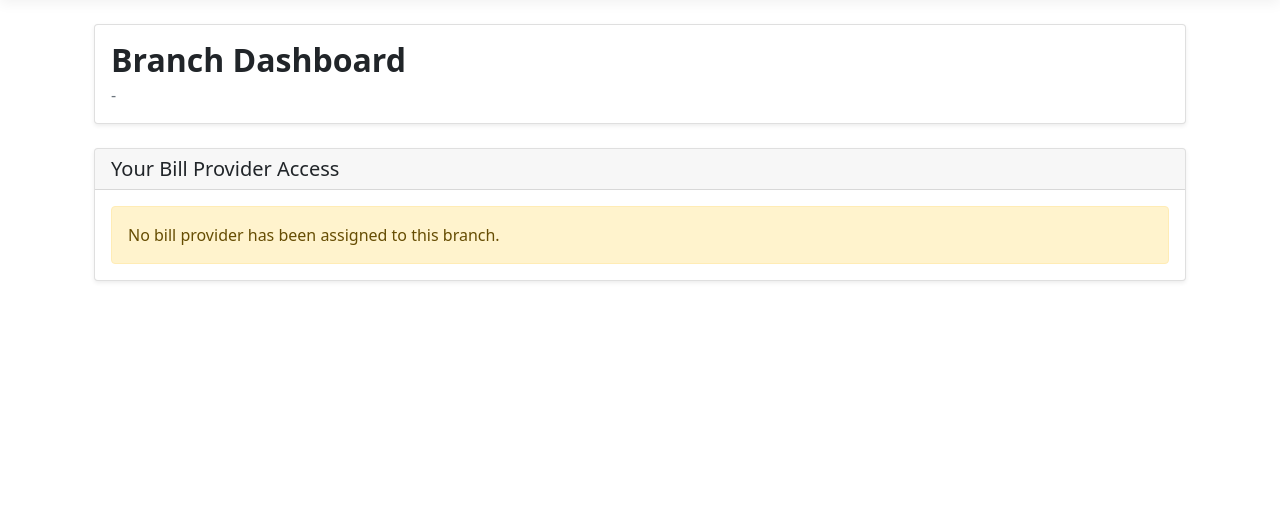
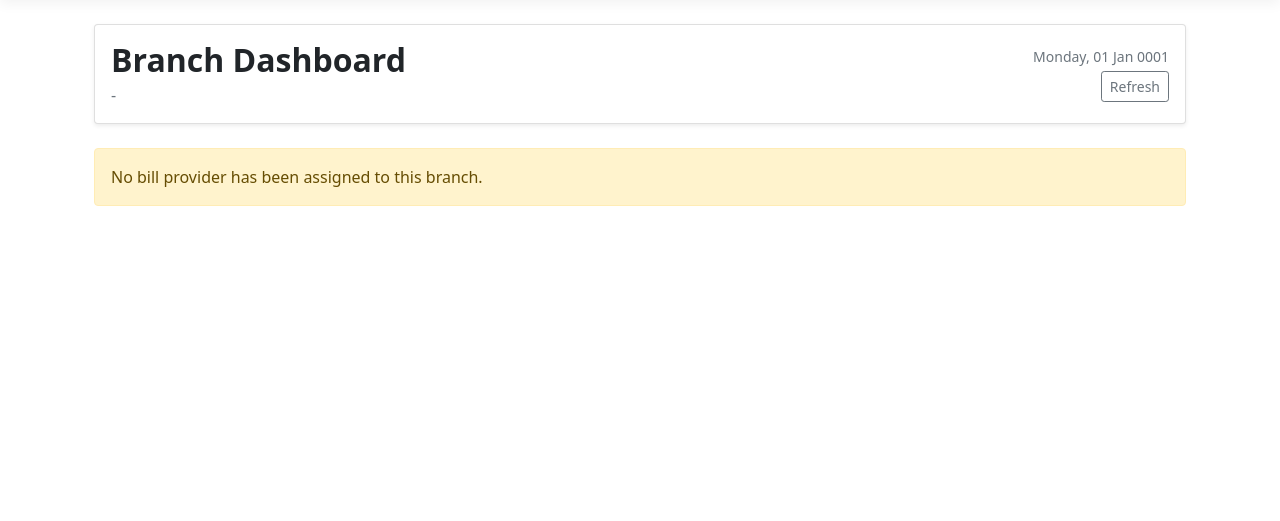
Before and after one commit to afrozaop/BillCollection, an ASP.NET Core app: template BillCollection/Views/Branch/Index.cshtml in a window 1280 px wide. Shown: the part 57-578 px from the top of the page. Run offline with ASP.NET Core 8, Linux system fonts and the light colour scheme; the template is opened without the code that fills it, so the values that code supplies are empty; style sheets or scripts are compiled from the project's sources.

Commit message:
Updated project

```diff
--- a/BillCollection/Interfaces/IBranchService.cs
+++ b/BillCollection/Interfaces/IBranchService.cs
@@ -1,4 +1,5 @@
 using BillCollection.Models;
+using BillCollection.ViewModels;
 
 namespace BillCollection.Interfaces
 {
@@ -10,5 +11,10 @@ namespace BillCollection.Interfaces
         Task<List<BranchBillProvider>>
             GetAssignedProvidersAsync(
                 int branchId);
+
+        /// <summary>Provider-wise summary for the branch dashboard (null = branch not found).</summary>
+        Task<BranchDashboardViewModel?>
+            GetDashboardAsync(
+                int branchId);
     }
 }
--- a/BillCollection/Views/Branch/Index.cshtml
+++ b/BillCollection/Views/Branch/Index.cshtml
@@ -1,116 +1,129 @@
-@model IEnumerable<BillCollection.Models.BranchBillProvider>
+@model BillCollection.ViewModels.BranchDashboardViewModel
 
 @{
     ViewData["Title"] = "Branch Dashboard";
-    var branch = ViewBag.Branch as BillCollection.Models.Branch;
 }
 
 <div class="container mt-4">
 
-    <!-- Branch Header -->
+    <!-- Branch header -->
     <div class="card shadow-sm mb-4">
-
-        <div class="card-body">
-
-            <h2 class="fw-bold mb-1">
-                Branch Dashboard
-            </h2>
-
-            <p class="text-muted mb-0">
-                @branch?.BranchCode - @branch?.Name
-            </p>
-
+        <div class="card-body d-flex flex-wrap justify-content-between align-items-center gap-2">
+            <div>
+                <h2 class="fw-bold mb-1">Branch Dashboard</h2>
+                <p class="text-muted mb-0">@Model.Branch.BranchCode - @Model.Branch.Name</p>
+            </div>
+            <div class="text-end">
+                <div class="text-muted small">@Model.Today.ToString("dddd, dd MMM yyyy")</div>
+                <a asp-action="Index" class="btn btn-sm btn-outline-secondary mt-1">Refresh</a>
+            </div>
+        </div>
     </div>
 
+    @if (!Model.Providers.Any())
+    {
+        <div class="alert alert-warning">No bill provider has been assigned to this branch.</div>
+    }
+    else
+    {
+        <!-- Totals over all providers -->
+        <div class="row g-3 mb-4">
+            <div class="col-md-4">
+                <div class="card shadow-sm h-100 border-success">
+                    <div class="card-body">
+                        <div class="text-muted">Today's collection</div>
+                        <div class="fs-3 fw-bold text-success">Tk @Model.TodayAmount.ToString("N2")</div>
+                        <div>@Model.TodayCount bill(s)</div>
+                    </div>
+                </div>
+            </div>
+            <div class="col-md-4">
+                <div class="card shadow-sm h-100">
+                    <div class="card-body">
+                        <div class="text-muted">This month</div>
+                        <div class="fs-3 fw-bold">Tk @Model.MonthAmount.ToString("N2")</div>
+                        <div>@Model.MonthCount bill(s)</div>
+                    </div>
+                </div>
+            </div>
+            <div class="col-md-4">
+                <div class="card shadow-sm h-100 @(Model.AttentionCount > 0 ? "border-danger" : "")">
+                    <div class="card-body">
+                        <div class="text-muted">Needs attention</div>
+                        <div class="fs-3 fw-bold @(Model.AttentionCount > 0 ? "text-danger" : "text-success")">@Model.AttentionCount</div>
+                        <div>@(Model.AttentionCount > 0 ? "payment(s) waiting, pending or in dispute" : "everything is settled")</div>
+                    </div>
+                </div>
+            </div>
         </div>
 
+        <h5 class="mb-3">Provider-wise summary</h5>
 
-    <!-- Provider Access -->
-    <div class="card shadow-sm">
+        <div class="row g-3">
+            @foreach (var p in Model.Providers)
+            {
+                <div class="col-lg-6">
+                    <div class="card shadow-sm h-100">
 
-        <div class="card-header">
-            <h5 class="mb-0">
-                Your Bill Provider Access
-            </h5>
+                        <div class="card-header d-flex justify-content-between align-items-center">
+                            <span class="fw-bold">@p.ProviderName <span class="badge bg-secondary ms-1">@p.ProviderCode</span></span>
+
+                            @if (p.ProviderCode == "BREB")
+                            {
+                                <a asp-controller="BREB" asp-action="Index" class="btn btn-sm btn-primary">Open BREB</a>
+                            }
+                            else
+                            {
+                                <button type="button" class="btn btn-sm btn-secondary" disabled>View Bills</button>
+                            }
                         </div>
 
                         <div class="card-body">
-
-            @if (Model != null && Model.Any())
+                            @if (!p.HasSummary)
                             {
-                <div class="row">
-
-                    @foreach (var item in Model)
-                    {
-                        <div class="col-md-4 mb-3">
-
-                            <div class="card h-100 shadow-sm">
-
-                                <div class="card-body d-flex flex-column">
-
-                                    <h5 class="fw-bold">
-                                        @item.Provider?.ProviderName
-                                    </h5>
-
-                                    <p class="text-muted mb-3">
-                                        Code:
-                                        @item.Provider?.ProviderCode
-                                    </p>
-
-
-                                    @* =========================
-                                   BREB
-                                   ========================= *@
-
-                                    @if (item.Provider?.ProviderCode == "BREB")
-                                    {
-                                        <a asp-controller="BREB"
-                                           asp-action="Index"
-                                           class="btn btn-primary mt-auto">
-
-                                            Open BREB
-
-                                        </a>
+                                <p class="text-muted mb-0">Collection summary is not available for this provider yet.</p>
                             }
-
-
-                                    @* =========================
-                                   Other Providers
-                                   ========================= *@
-
                             else
                             {
-                                        <button type="button"
-                                                class="btn btn-secondary mt-auto"
-                                                disabled>
-
-                                            View Bills
-
-                                        </button>
+                                <div class="row text-center g-2 mb-3">
+                                    <div class="col-4">
+                                        <div class="border rounded p-2 h-100">
+                                            <div class="text-muted small">Today</div>
+                                            <div class="fw-bold">Tk @p.TodayAmount.ToString("N2")</div>
+                                            <div class="small">@p.TodayCount bill(s)</div>
+                                            <div class="small text-muted">VAT @p.TodayVat.ToString("N2")</div>
+                                        </div>
+                                    </div>
+                                    <div class="col-4">
+                                        <div class="border rounded p-2 h-100">
+                                            <div class="text-muted small">This month</div>
+                                            <div class="fw-bold">Tk @p.MonthAmount.ToString("N2")</div>
+                                            <div class="small">@p.MonthCount bill(s)</div>
+                                        </div>
+                                    </div>
+                                    <div class="col-4">
+                                        <div class="border rounded p-2 h-100 @(p.AttentionCount > 0 ? "border-danger" : "")">
+                                            <div class="text-muted small">Needs attention</div>
+                                            <div class="fw-bold @(p.AttentionCount > 0 ? "text-danger" : "text-success")">@p.AttentionCount</div>
+                                            <div class="small">
+                                                <a asp-controller="BREB" asp-action="UnsuccessfulList">@p.PendingCount waiting/pending</a>
+                                            </div>
+                                            <div class="small">
+                                                <a asp-controller="BREB" asp-action="DisputeList">@p.DisputeCount dispute(s)</a>
+                                            </div>
+                                            @if (p.FailedTodayCount > 0)
+                                            {
+                                                <div class="small text-muted">@p.FailedTodayCount failed today</div>
                                             }
-
                                         </div>
-
                                     </div>
-
+                                </div>
+                            }
+                        </div>
+                    </div>
+                </div>
+            }
         </div>
     }
 
 </div>
-            }
-            else
-            {
-                <div class="alert alert-warning mb-0">
-
-                    No bill provider has been assigned
-                    to this branch.
-
-                </div>
-            }
-
-        </div>
-
-    </div>
-
-
-</div>
```
Also changed, not shown: BillCollection/Controllers/BranchController.cs (+4 -11 lines), BillCollection/Services/BranchService.cs (+125 -0 lines), BillCollection/ViewModels/BranchDashboardViewModel.cs (added, +53 -0 lines). Lines whose indentation alone changed are shown as unchanged.
